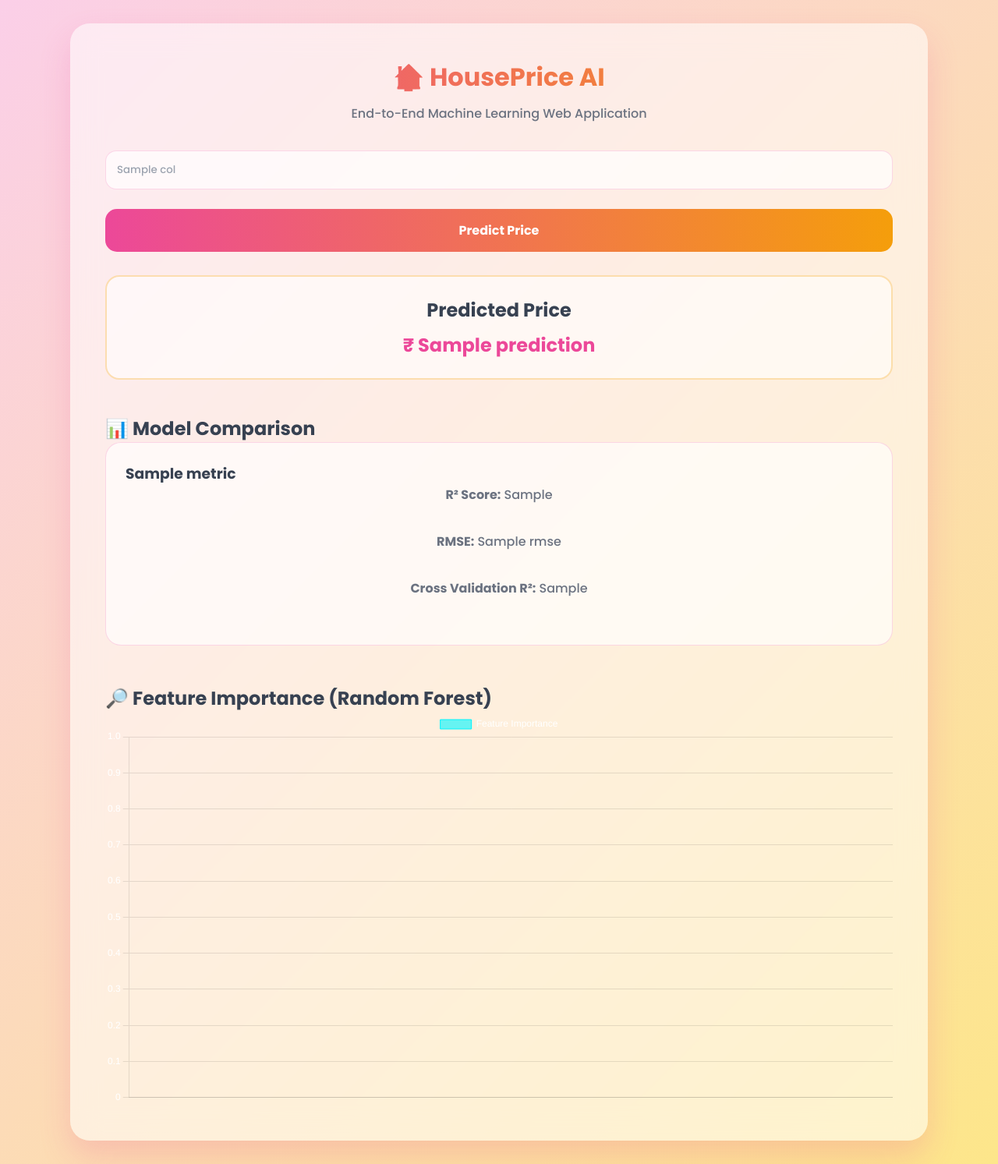
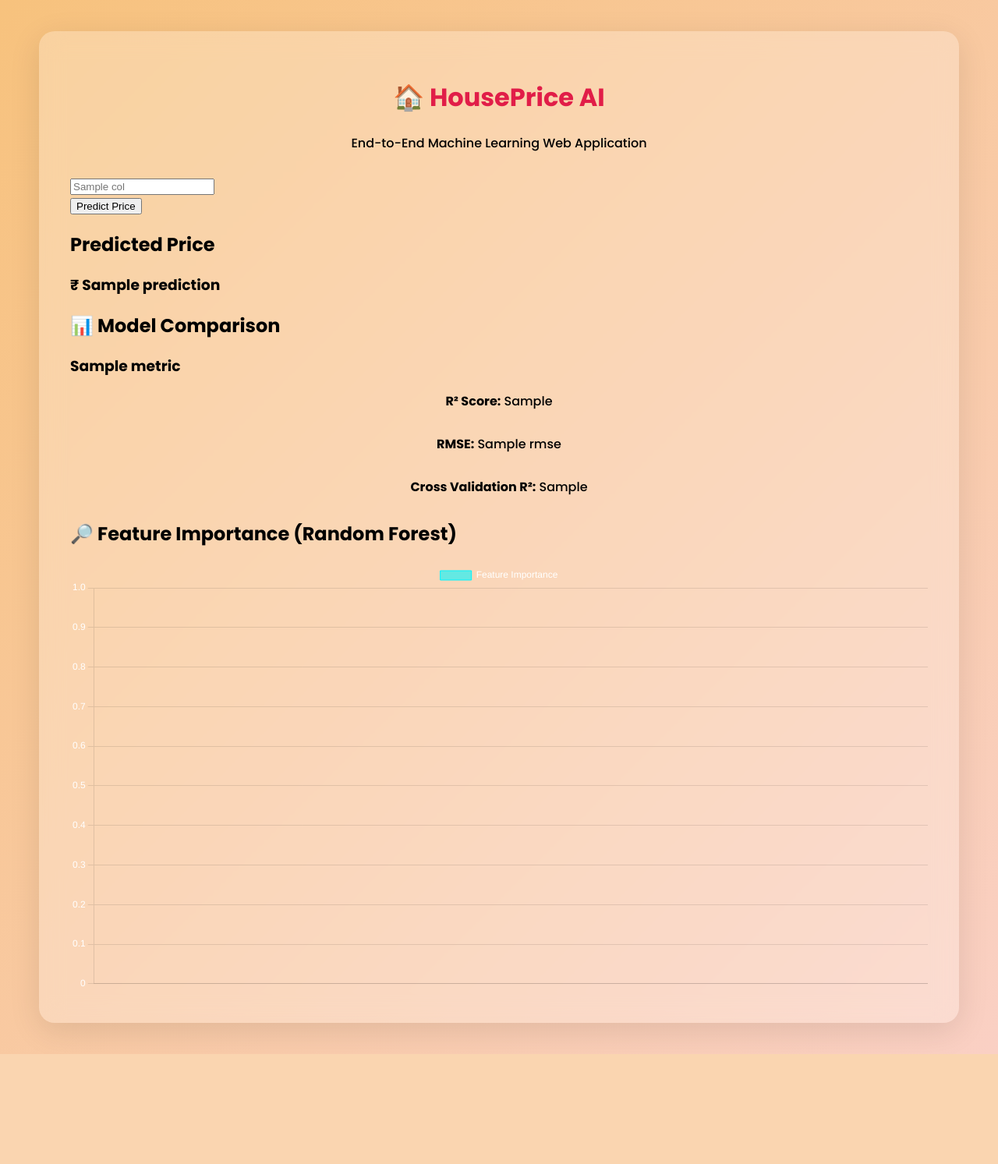
Before and after one commit to GitaSabane/HousePriceAI, a Flask app: template templates/index.html in a window 1280 px wide. Shown: the whole page at 78% size. After the commit the page ends 1352 px from the top, so only its background shows below. Run offline with Flask 3, Linux system fonts and the light colour scheme; the template is opened without the code that fills it: most values are stand-ins (such as "Sample title", 1, 10 or a date in 2020); parts of the project's set-up code (start-up, migrations or seed data) failed here and were passed over.

Commit message:
Update style.css

```diff
--- a/static/style.css
+++ b/static/style.css
@@ -1,185 +1,126 @@
-/* ========================= */
-/* GLOBAL */
-/* ========================= */
-
-* {
+body {
+    font-family: 'Poppins', sans-serif;
     margin: 0;
     padding: 0;
-    box-sizing: border-box;
-    font-family: 'Poppins', sans-serif;
+    background: linear-gradient(135deg, #f7c27d, #fad0c4);
 }
 
-body {
-    min-height: 100vh;
-    background: linear-gradient(135deg, #fbcfe8, #fde68a);
-    display: flex;
-    justify-content: center;
-    align-items: center;
-    padding: 30px;
-    color: #374151;
-}
-
-/* ========================= */
-/* MAIN GLASS CARD */
-/* ========================= */
-
 .glass-card {
-    width: 100%;
+    width: 90%;
     max-width: 1100px;
-    background: rgba(255, 255, 255, 0.55);
-    backdrop-filter: blur(18px);
-    border-radius: 25px;
-    padding: 45px;
-    box-shadow: 0 20px 40px rgba(236, 72, 153, 0.2);
-    animation: fadeUp 0.8s ease;
-}
-
-@keyframes fadeUp {
-    from {
-        opacity: 0;
-        transform: translateY(40px);
-    }
-    to {
-        opacity: 1;
-        transform: translateY(0);
-    }
+    margin: 40px auto;
+    padding: 40px;
+    border-radius: 20px;
+    background: rgba(255,255,255,0.25);
+    backdrop-filter: blur(15px);
+    box-shadow: 0 10px 40px rgba(0,0,0,0.1);
 }
 
 h1 {
     text-align: center;
-    font-size: 32px;
-    margin-bottom: 10px;
-    background: linear-gradient(90deg, #ec4899, #f59e0b);
-    -webkit-background-clip: text;
-    -webkit-text-fill-color: transparent;
+    color: #e11d48;
 }
 
 p {
     text-align: center;
-    margin-bottom: 35px;
-    color: #6b7280;
+    margin-bottom: 30px;
 }
 
-/* ========================= */
-/* FORM GRID */
-/* ========================= */
-
-.grid {
-    display: grid;
-    grid-template-columns: repeat(auto-fit, minmax(180px, 1fr));
-    gap: 18px;
-    margin-bottom: 25px;
+.section {
+    margin-bottom: 40px;
 }
 
-input {
-    padding: 14px;
-    border-radius: 14px;
-    border: 1px solid rgba(236, 72, 153, 0.2);
-    outline: none;
-    background: rgba(255,255,255,0.7);
-    transition: 0.3s ease;
+.section-title {
+    margin-bottom: 20px;
+    color: #be123c;
 }
 
-input::placeholder {
-    color: #9ca3af;
+/* ===== SLIDER GRID ===== */
+.slider-grid {
+    display: grid;
+    grid-template-columns: repeat(2, 1fr);
+    gap: 25px;
 }
 
-input:focus {
-    border-color: #ec4899;
-    box-shadow: 0 0 10px rgba(236, 72, 153, 0.4);
+.slider-box {
+    background: rgba(255,255,255,0.6);
+    padding: 20px;
+    border-radius: 15px;
+    display: flex;
+    flex-direction: column;
+}
+
+.slider-box label {
+    margin-bottom: 10px;
+    font-weight: 500;
+}
+
+.slider-box input[type="range"] {
+    width: 100%;
+}
+
+.slider-box span {
+    margin-top: 8px;
+    font-weight: bold;
+    color: #e11d48;
+}
+
+/* ===== FEATURES GRID ===== */
+.feature-grid {
+    display: grid;
+    grid-template-columns: repeat(3, 1fr);
+    gap: 20px;
+}
+
+.toggle-box {
+    display: flex;
+    flex-direction: column;
+}
+
+.toggle-box select {
+    padding: 10px;
+    border-radius: 10px;
+    border: none;
+    background: white;
+    font-size: 14px;
+}
+
+/* ===== BUTTON ===== */
+.predict-btn {
+    width: 100%;
+    padding: 15px;
+    font-size: 18px;
+    border-radius: 12px;
+    border: none;
+    background: linear-gradient(90deg, #f43f5e, #f59e0b);
+    color: white;
+    cursor: pointer;
+    transition: 0.3s;
+}
+
+.predict-btn:hover {
     transform: scale(1.02);
 }
 
-/* ========================= */
-/* BUTTON */
-/* ========================= */
+/* ===== RESPONSIVE ===== */
+@media (max-width: 900px) {
 
-button {
-    width: 100%;
-    padding: 15px;
-    border-radius: 15px;
-    border: none;
-    font-size: 16px;
-    font-weight: 600;
-    background: linear-gradient(90deg, #ec4899, #f59e0b);
-    color: white;
-    cursor: pointer;
-    transition: 0.3s ease;
+    .slider-grid {
+        grid-template-columns: 1fr;
+    }
+
+    .feature-grid {
+        grid-template-columns: 1fr 1fr;
+    }
 }
 
-button:hover {
-    transform: translateY(-4px);
-    box-shadow: 0 12px 25px rgba(245, 158, 11, 0.4);
-}
+@media (max-width: 600px) {
 
-/* ========================= */
-/* RESULT */
-/* ========================= */
-
-.result {
-    margin-top: 30px;
-    padding: 25px;
-    border-radius: 18px;
-    background: rgba(255,255,255,0.6);
-    text-align: center;
-    border: 2px solid rgba(245, 158, 11, 0.3);
-}
-
-.result h3 {
-    font-size: 24px;
-    margin-top: 10px;
-    color: #ec4899;
-}
-
-/* ========================= */
-/* METRICS SECTION */
-/* ========================= */
-
-.metrics {
-    margin-top: 45px;
-}
-
-.metric-grid {
-    display: grid;
-    grid-template-columns: repeat(auto-fit, minmax(250px, 1fr));
-    gap: 20px;
-}
-
-.metric-card {
-    background: rgba(255,255,255,0.65);
-    padding: 25px;
-    border-radius: 20px;
-    transition: 0.3s ease;
-    border: 1px solid rgba(236, 72, 153, 0.2);
-}
-
-.metric-card:hover {
-    transform: translateY(-6px);
-    box-shadow: 0 10px 25px rgba(236, 72, 153, 0.25);
-}
-
-/* ========================= */
-/* CHART */
-/* ========================= */
-
-.chart-section {
-    margin-top: 50px;
-}
-
-/* ========================= */
-/* RESPONSIVE */
-/* ========================= */
-
-@media (max-width: 768px) {
-    .glass-card {
-        padding: 25px;
+    .feature-grid {
+        grid-template-columns: 1fr;
     }
 
-    h1 {
-        font-size: 24px;
-    }
-
-    .grid {
-        grid-template-columns: 1fr;
+    .glass-card {
+        padding: 20px;
     }
 }
```
